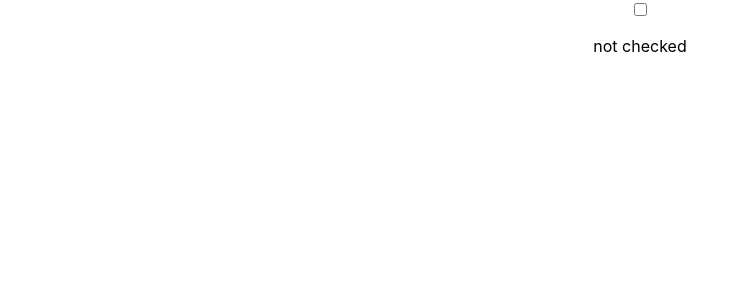
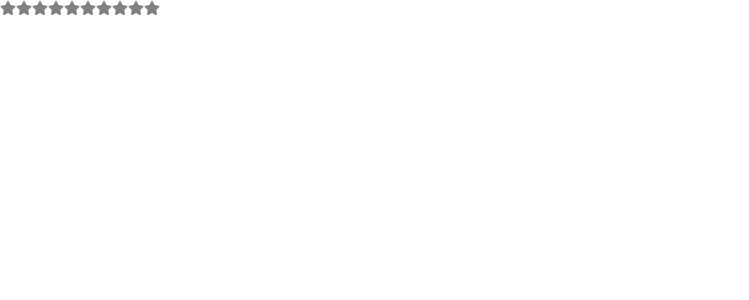
Before and after one commit to Abhiroop25902/react-hooks-course, a JavaScript app: page / in a window 1280 px wide. Shown: the top 300 px of the page, without its empty margins (0-749 px from the left). Built offline with nearby package versions, Linux system fonts and the light colour scheme; the HTML template or start-up script is replaced by a standard one.

Commit message:
Working with Component Trees

```diff
--- a/package.json
+++ b/package.json
@@ -8,6 +8,7 @@
     "@testing-library/user-event": "^13.5.0",
     "react": "^18.2.0",
     "react-dom": "^18.2.0",
+    "react-icons": "^5.0.1",
     "react-scripts": "5.0.1",
     "web-vitals": "^2.1.4"
   },
--- a/src/App.js
+++ b/src/App.js
@@ -1,17 +1,19 @@
 import './App.css';
-import {useState} from "react";
+import {FaStar} from "react-icons/fa";
+
+
+const createArray = (length) => [...Array(length)]
+
+function Star({selected = false}){
+  return <FaStar color={selected?"red":"gray"}/>;
+}
+
+function StarRating({totalStars = 5}){
+  return createArray(totalStars).map((x,index) => (<Star index={index} key={index}/>))
+}
 
 function App() {
-  const [checked, setChecked] = useState(false);
-
-    return (
-    <div className="App">
-      <input type="checkbox" value={checked} onChange={(e) => {
-        setChecked(e.target.checked)
-      }}/>
-      <p>{checked? 'checked': 'not checked'}</p>
-    </div>
-  );
+  return <StarRating totalStars={10}/>;
 }
 
 export default App;
```
Also changed, not shown: 1 other file (tests, documents, lock files or other folders).
